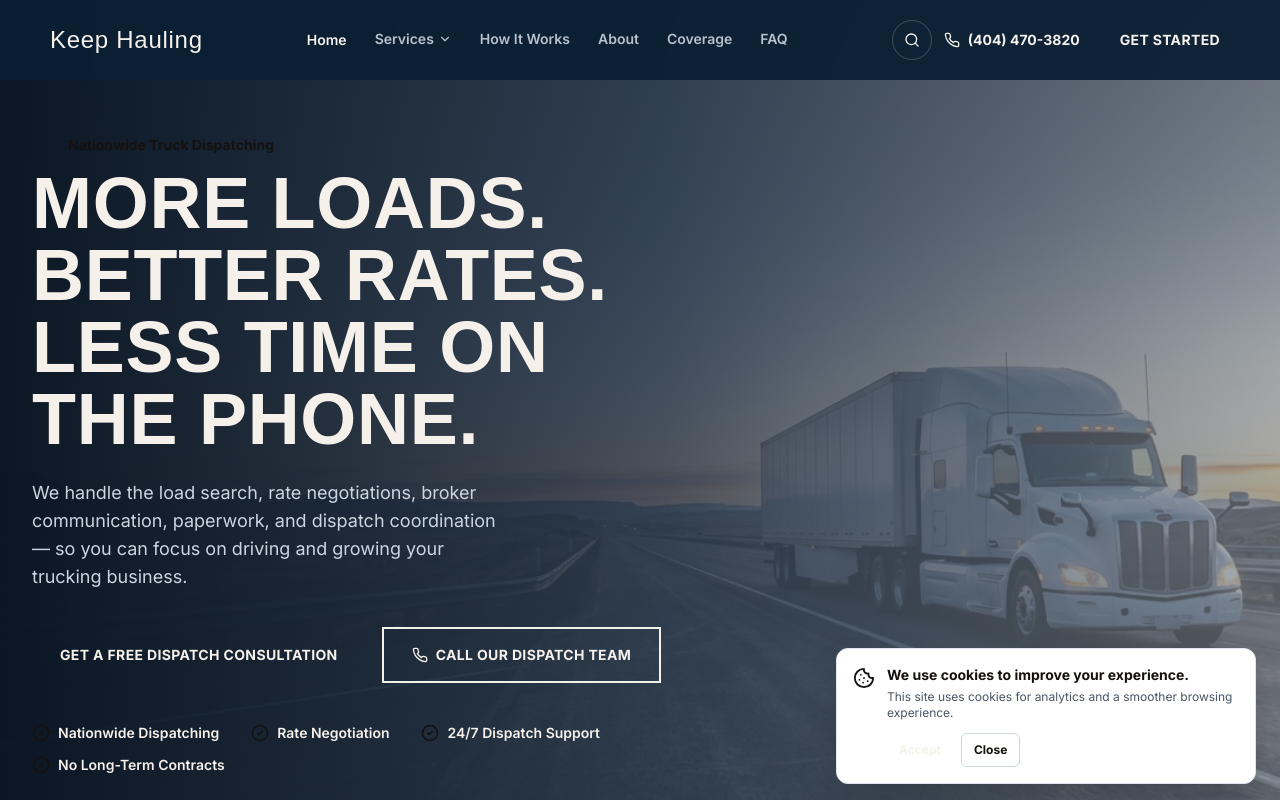
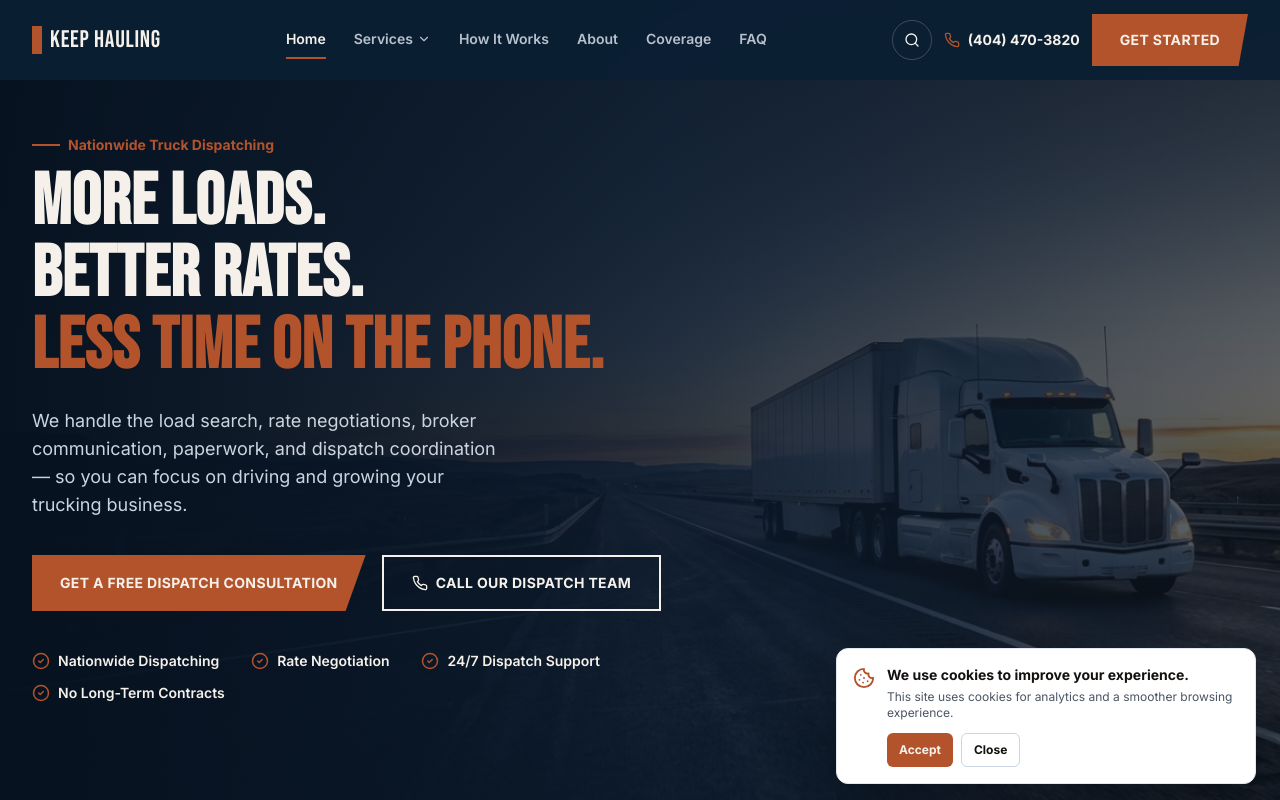
Before and after one commit to abdulbasit-25/BILAL-WEBSITE, a React (Vite) app: page / in a window 1280 px wide. Shown: the top 800 px of the page. Built offline with nearby package versions, Linux system fonts and the light colour scheme.

Commit message:
Update src/index.css

```diff
--- a/src/index.css
+++ b/src/index.css
@@ -1,4 +1,4 @@
-@import url("https://fonts.googleapis.com/css2?family=Oswald:wght@400;500;600;700&family=Inter:wght@400;500;600;700;800&display=swap");
+@import url("https://fonts.googleapis.com/css2?family=Bebas+Neue&family=Oswald:wght@400;500;600;700&family=Inter:wght@400;500;600;700;800&display=swap");
 
 @tailwind base;
 @tailwind components;
@@ -47,6 +47,14 @@
   --color-text-on-dark: #f5f1ea;
   --color-text-on-dark-muted: #cdc3ae;
   --color-border-dark: rgba(245, 241, 234, 0.14);
+
+  /* Compatibility tokens consumed by the React component theme. */
+  --color-navy: var(--color-steel-black);
+  --color-navy-deep: #0d0b09;
+  --color-charcoal: var(--color-steel-deep);
+  --color-ink: var(--color-text-muted);
+  --color-red: var(--color-rust);
+  --color-red-dark: var(--color-rust-dark);
 
   --font-body: "Inter", sans-serif;
   --font-display: "Oswald", sans-serif;
```
